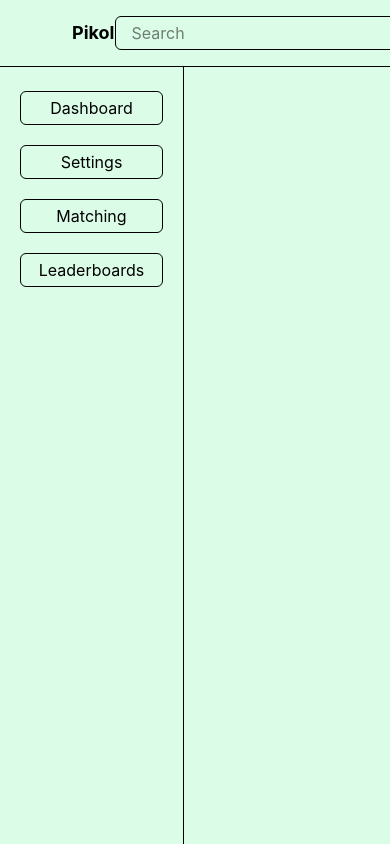
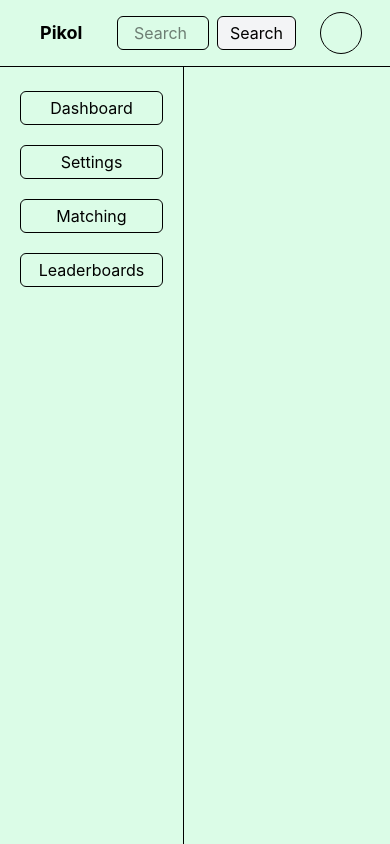
Before and after one commit to Ein-shen/Pikol, a React (Vite) app in the folder frontend/: page /dashboard in a window 390 px wide. Built offline with nearby package versions, Linux system fonts and the light colour scheme.

Commit message:
added hcanges in the navbar responsivenes

```diff
--- a/frontend/src/user/Navbar.jsx
+++ b/frontend/src/user/Navbar.jsx
@@ -4,15 +4,15 @@ export const Navbar = () => {
   return (
     <div className='flex flex-col w-full'>
       <div className='border-b flex flex-row justify-between items-center p-3'>
-        <h1 className='font-bold text-lg pl-15 '>
+        <h1 className='font-bold text-lg pl-7 sm:pl-15  '>
           Pikol
         </h1>
 
 
-        <div className='flex flex-row gap-10'>
+        <div className='flex flex-row gap-6 pr-4'>
             <form className='flex items-center space-x-2'>
               <input
-                className='border px-4 py-1 rounded-md'
+                className='border px-4 py-1 rounded-md w-23'
                 placeholder='Search'
               />
               <button
```
